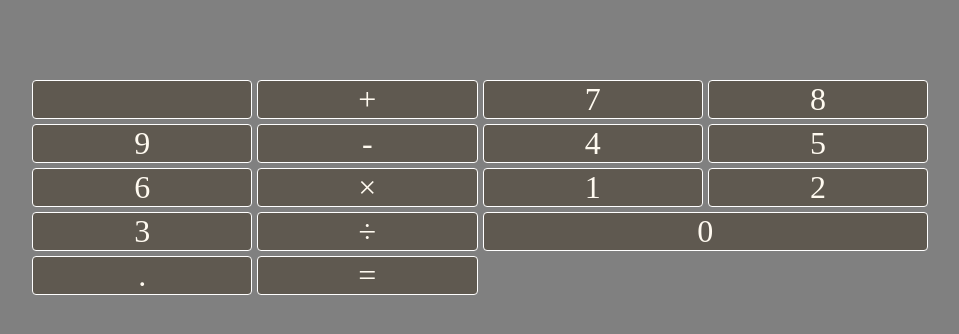
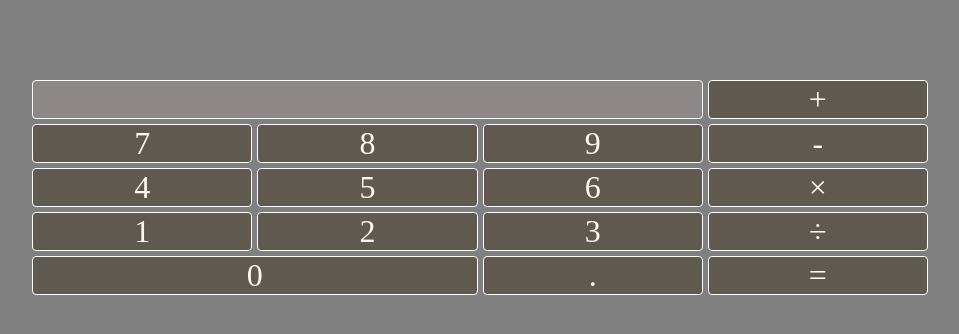
Before and after one commit to Heem-dev/CalculatorOdin, a plain HTML site: page index.html in a window 1280 px wide. Shown: the whole page, without its empty margins (160-1119 px from the left). Drawn offline with Linux system fonts and the light colour scheme.

Commit message:
fixed spelling mistake.

```diff
--- a/index.html
+++ b/index.html
@@ -10,7 +10,7 @@
   <body>
     <div class="mainContainer">
       <div class="mainGrid">
-        <div class="resultdisplay"></div>
+        <div class="resultDisplay"></div>
         <div class="operation" id="plus">+</div>
         <div class="number" id="seven">7</div>
         <div class="number" id="eight">8</div>
```
